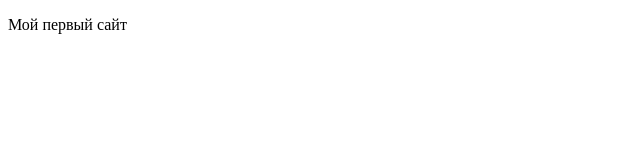
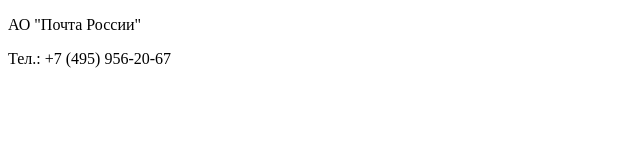
Before and after one commit to DaryaZemskova/the_first_one, a plain HTML site: page index.html in a window 1280 px wide. Shown: the whole page, without its empty margins (0-640 px from the left). Drawn offline with Linux system fonts and the light colour scheme.

Commit message:
правки урок 6

```diff
--- a/index.html
+++ b/index.html
@@ -3,12 +3,13 @@
 
 <head>
      <meta charset="utf-8">
-     <title>Мой первый сайт</title>
+     <title>Почта России</title>
 
 </head>
 
 <body>
-     <p>Мой первый сайт</p>
+     <p>АО "Почта России"</p>
+     <p>Тел.: +7 (495) 956-20-67</p>
 </body>
 
 </html>
```
